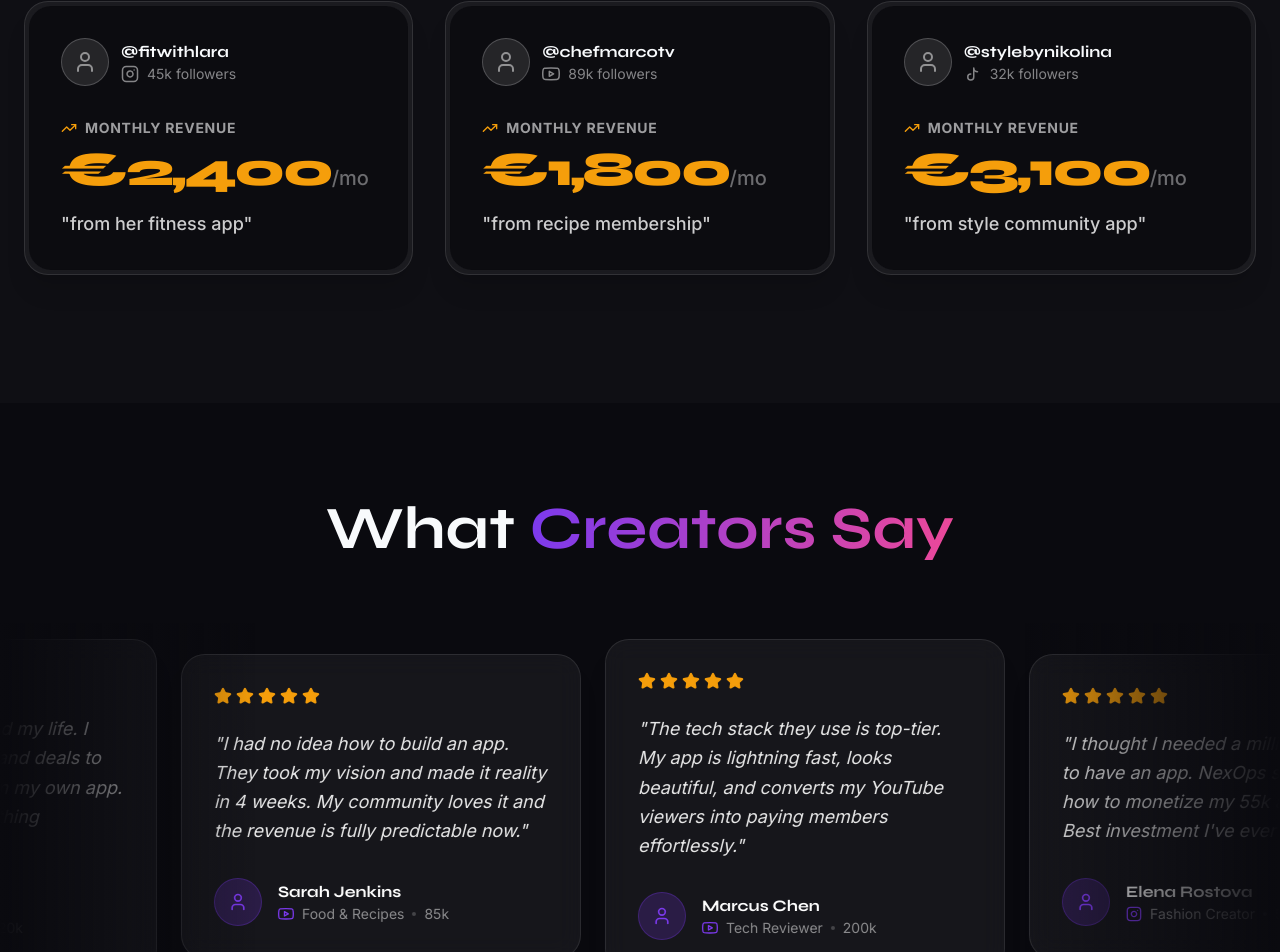
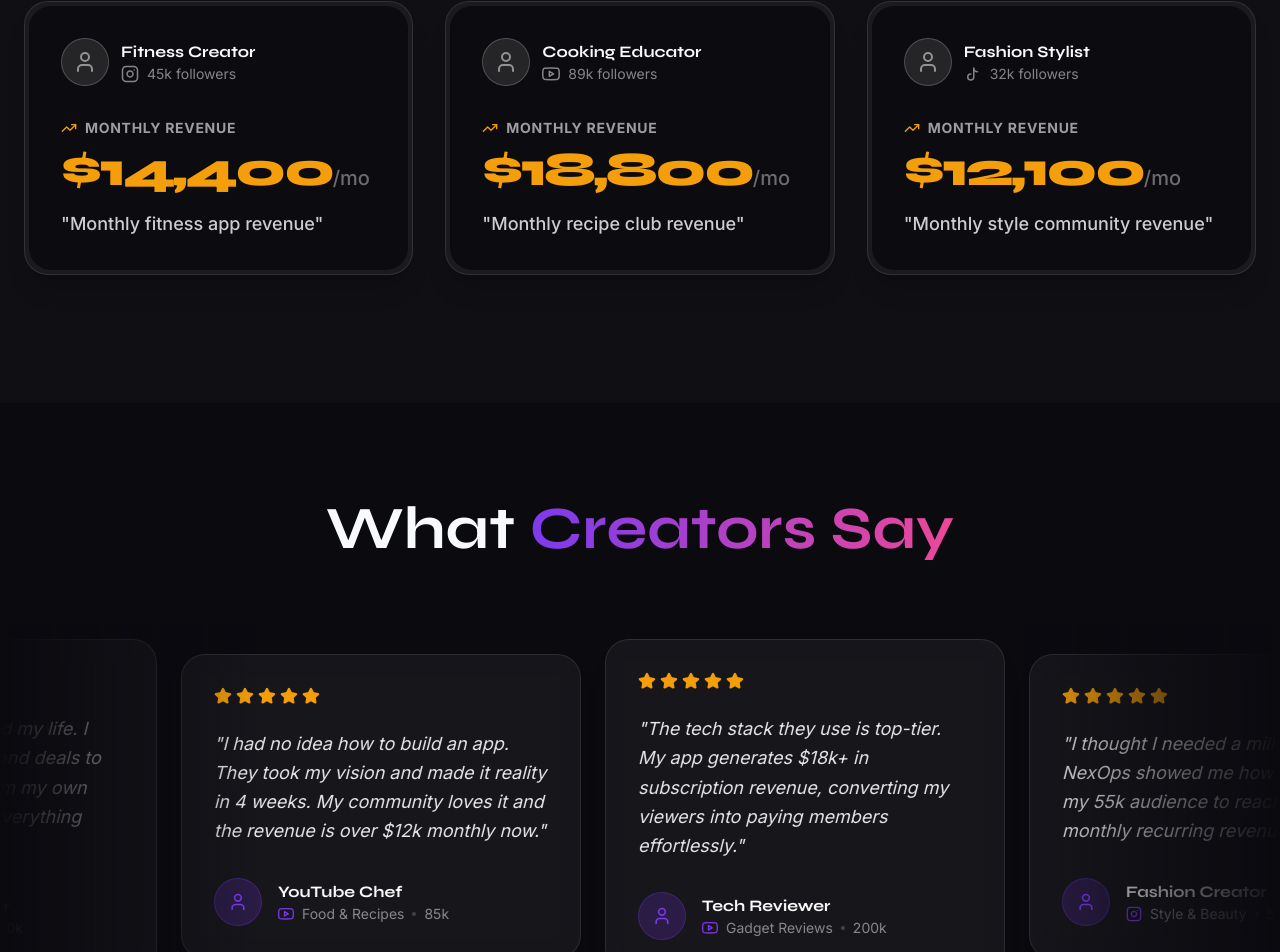
Before and after one commit to knn4064-ops/nexops, a Next.js app: page / in a window 1280 px wide. Shown: the part 4161-5113 px from the top of the page. Built offline with nearby package versions, Linux system fonts and the light colour scheme.

Commit message:
update: anonymize results and increase revenue figures to +

```diff
--- a/components/CaseStudies.tsx
+++ b/components/CaseStudies.tsx
@@ -31,28 +31,28 @@ function AnimatedCounter({ from, to, duration, inView }: { from: number, to: num
 
 const cases = [
   {
-    handle: "@fitwithlara",
+    handle: "Fitness Creator",
     platform: <InstagramIcon size={18} />,
     followers: "45k",
-    revenue: 2400,
-    quote: "from her fitness app",
+    revenue: 14400,
+    quote: "Monthly fitness app revenue",
     color: "from-pink-500/20 to-purple-500/20"
   },
   {
-    handle: "@chefmarcotv",
+    handle: "Cooking Educator",
     platform: <YoutubeIcon size={18} />,
     followers: "89k",
-    revenue: 1800,
-    quote: "from recipe membership",
+    revenue: 18800,
+    quote: "Monthly recipe club revenue",
     color: "from-red-500/20 to-orange-500/20"
   },
   {
-    handle: "@stylebynikolina",
+    handle: "Fashion Stylist",
     // TikTok icon SVG placeholder
     platform: <svg width="18" height="18" viewBox="0 0 24 24" fill="none" stroke="currentColor" strokeWidth="2" strokeLinecap="round" strokeLinejoin="round"><path d="M9 12a4 4 0 1 0 4 4V4a5 5 0 0 0 5 5"/></svg>,
     followers: "32k",
-    revenue: 3100,
-    quote: "from style community app",
+    revenue: 12100,
+    quote: "Monthly style community revenue",
     color: "from-cyan-500/20 to-blue-500/20"
   }
 ];
@@ -108,7 +108,7 @@ export default function CaseStudies() {
                       Monthly Revenue
                     </p>
                     <div className="text-5xl font-display font-extrabold text-accent mb-4 tracking-tighter">
-                      €<AnimatedCounter from={0} to={study.revenue} duration={2} inView={inView} />
+                      $<AnimatedCounter from={0} to={study.revenue} duration={2} inView={inView} />
                       <span className="text-xl text-white/40 font-sans tracking-normal font-medium">/mo</span>
                     </div>
                     <p className="text-lg text-white/80 font-medium">
--- a/components/Testimonials.tsx
+++ b/components/Testimonials.tsx
@@ -8,39 +8,39 @@ import { cn } from "@/lib/utils";
 
 const testimonials = [
   {
-    name: "Alex Rivera",
+    name: "Fitness Influencer",
     niche: "Fitness Coach",
     followers: "120k",
     platform: <InstagramIcon size={16} />,
-    quote: "NexOps literally changed my life. I went from praying for brand deals to making €5k a month from my own app. The team handled everything perfectly."
+    quote: "NexOps literally changed my life. I went from praying for brand deals to making $15k a month from my own app. The team handled everything perfectly."
   },
   {
-    name: "Sarah Jenkins",
+    name: "YouTube Chef",
     niche: "Food & Recipes",
     followers: "85k",
     platform: <YoutubeIcon size={16} />,
-    quote: "I had no idea how to build an app. They took my vision and made it reality in 4 weeks. My community loves it and the revenue is fully predictable now."
+    quote: "I had no idea how to build an app. They took my vision and made it reality in 4 weeks. My community loves it and the revenue is over $12k monthly now."
   },
   {
-    name: "Marcus Chen",
-    niche: "Tech Reviewer",
+    name: "Tech Reviewer",
+    niche: "Gadget Reviews",
     followers: "200k",
     platform: <YoutubeIcon size={16} />,
-    quote: "The tech stack they use is top-tier. My app is lightning fast, looks beautiful, and converts my YouTube viewers into paying members effortlessly."
+    quote: "The tech stack they use is top-tier. My app generates $18k+ in subscription revenue, converting my viewers into paying members effortlessly."
   },
   {
-    name: "Elena Rostova",
-    niche: "Fashion Creator",
+    name: "Fashion Creator",
+    niche: "Style & Beauty",
     followers: "55k",
     platform: <InstagramIcon size={16} />,
-    quote: "I thought I needed a million followers to have an app. NexOps showed me how to monetize my 55k audience. Best investment I've ever made."
+    quote: "I thought I needed a million followers. NexOps showed me how to monetize my 55k audience to reach $10k+ in monthly recurring revenue."
   },
   {
-    name: "David Kim",
+    name: "Music Educator",
     niche: "Guitar Lessons",
     followers: "92k",
     platform: <YoutubeIcon size={16} />,
-    quote: "Selling courses through my own app instead of a third-party platform means I keep the data, the brand control, and more of the money."
+    quote: "Selling courses through my own app instead of third-party platforms has boosted my monthly take-home pay to over $14k."
   }
 ];
 
```
